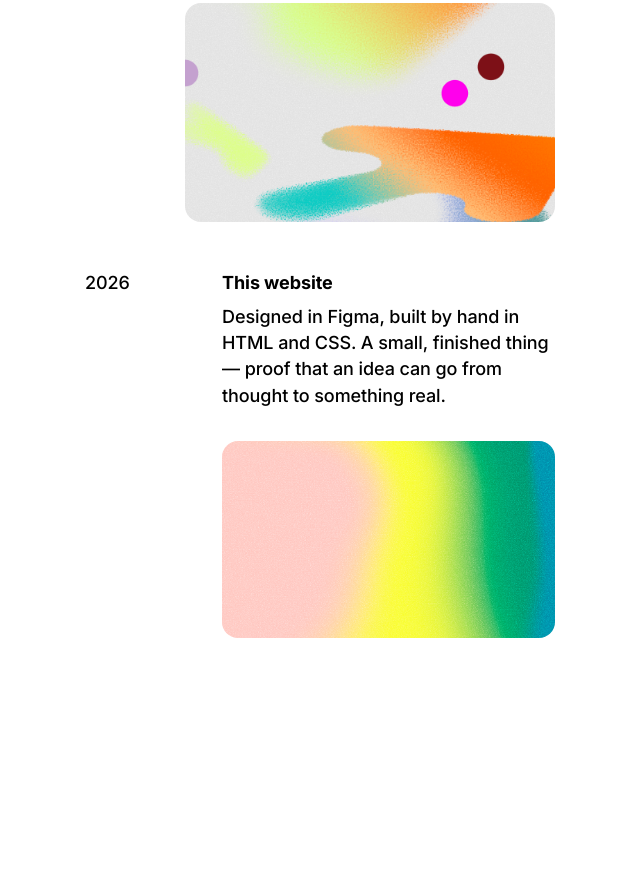
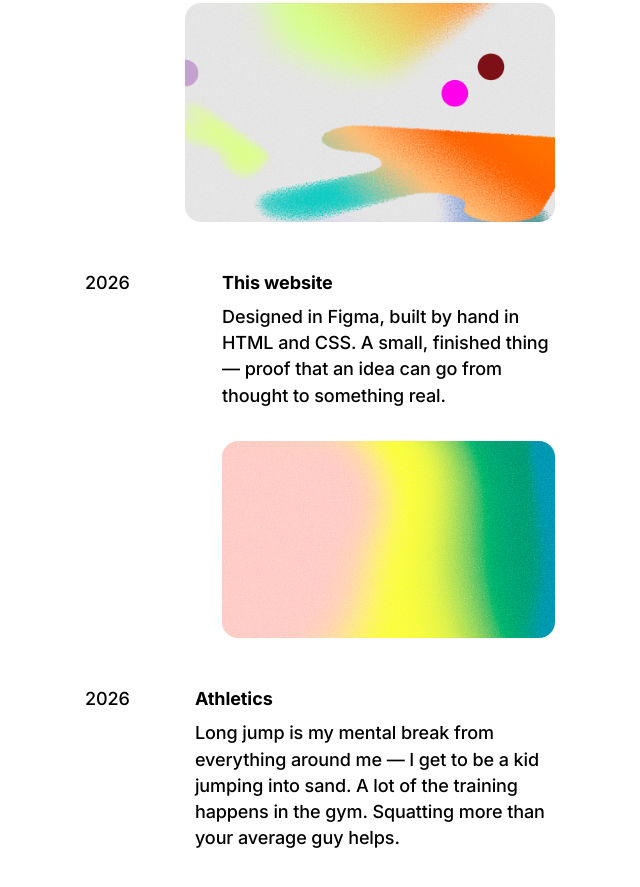
Before and after one commit to LeoniPB/leoni.payano, a plain HTML site: page projects.html in a window 1280 px wide. Shown: the part 594-1481 px from the top of the page, without its empty margins (320-960 px from the left). Before the commit the page ends 1296 px from the top, so only its background shows below. Drawn offline with Linux system fonts and the light colour scheme.

Commit message:
Add Athletics project to projects page

```diff
--- a/projects.html
+++ b/projects.html
@@ -46,6 +46,19 @@
         <img src="images/project-2.png" alt="Website project">
       </div>
     </div>
+
+    <div class="project-entry">
+      <div class="project-date">
+        <span class="text-black">2026</span>
+      </div>
+      <div class="project-image-text">
+        <div class="project-text-block">
+          <p class="project-title text-black">Athletics</p>
+          <p class="project-desc text-black">Long jump is my mental break from everything around me — I get to be a kid jumping into sand. A lot of the training happens in the gym. Squatting more than your average guy helps.</p>
+        </div>
+      </div>
+    </div>
+
   </section>
 
 </div>
```
